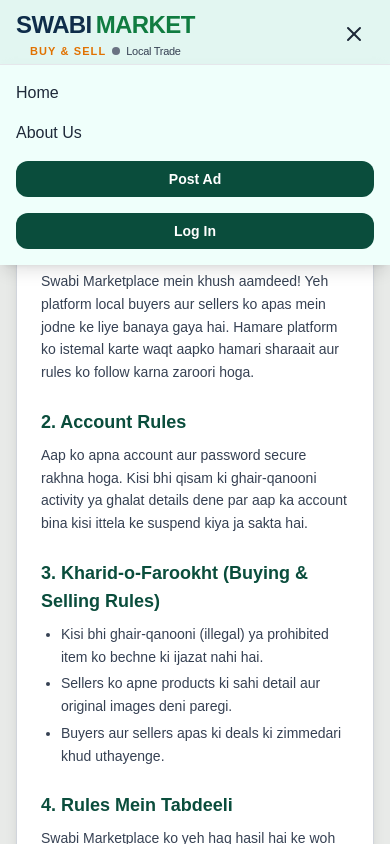
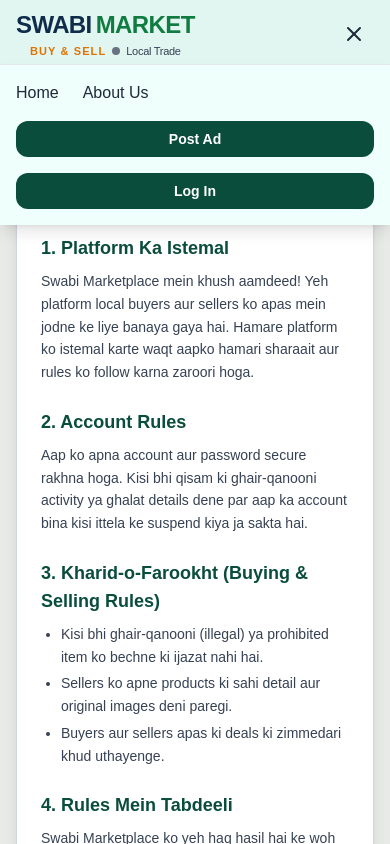
Before and after one commit to Mr-WaqasAhmad/swabi-marketplace, a React (Vite) app: page /terms in a window 390 px wide. Both pictures are taken after a click on the button 354 px from the left and 34 px from the top of the page. Shown: the top 844 px of the page. Built offline with nearby package versions, Linux system fonts and the light colour scheme; no server answers.

Commit message:
Refactor MobileNavLinks component structure

```diff
--- a/src/components/MobileNavLinks.jsx
+++ b/src/components/MobileNavLinks.jsx
@@ -14,6 +14,8 @@ export const MobileNavLinks = ({ isOpened, setIsOpened }) => {
         : '-translate-y-10 opacity-0 pointer-events-none invisible'
         }`}
     >
+      {/* ✅ Home + About Us — Ek Line Mein */}
+      <div className="flex items-center gap-6">
         <NavLink
           to="/"
           onClick={() => setIsOpened(false)}
@@ -37,7 +39,9 @@ export const MobileNavLinks = ({ isOpened, setIsOpened }) => {
         >
           About Us
         </NavLink>
+      </div>
 
+      {/* Post Ad Button */}
       <NavLink
         to="/userpost"
         onClick={() => setIsOpened(false)}
@@ -46,6 +50,7 @@ export const MobileNavLinks = ({ isOpened, setIsOpened }) => {
         Post Ad
       </NavLink>
 
+      {/* Profile ya Login */}
       {user ? (
         <Link
           to="/userprofile"
```
Lines whose indentation alone changed are shown as unchanged.
